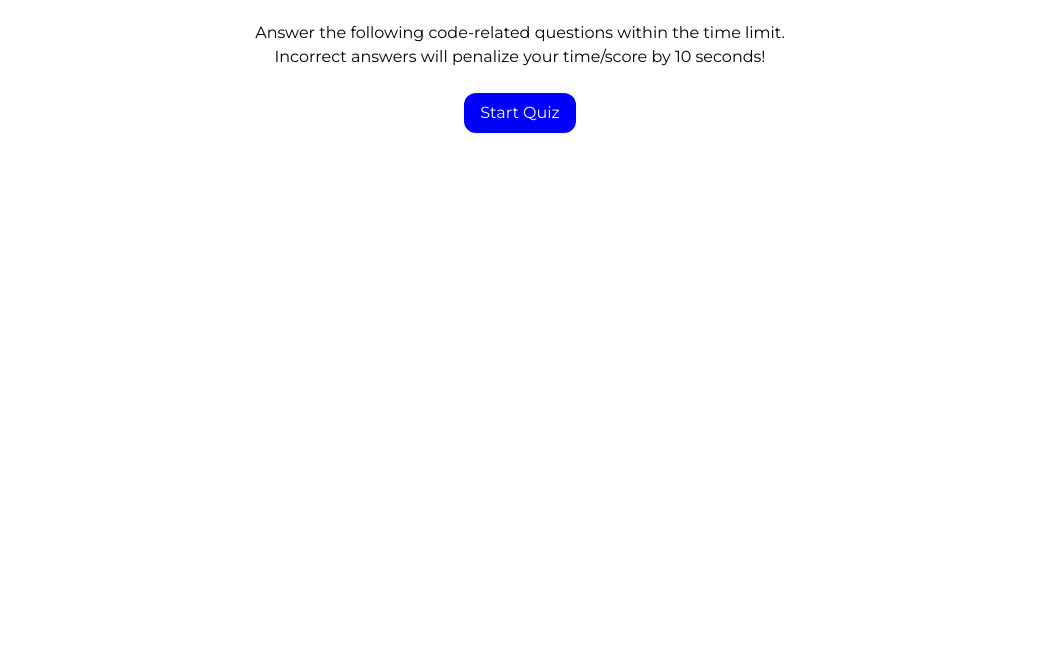
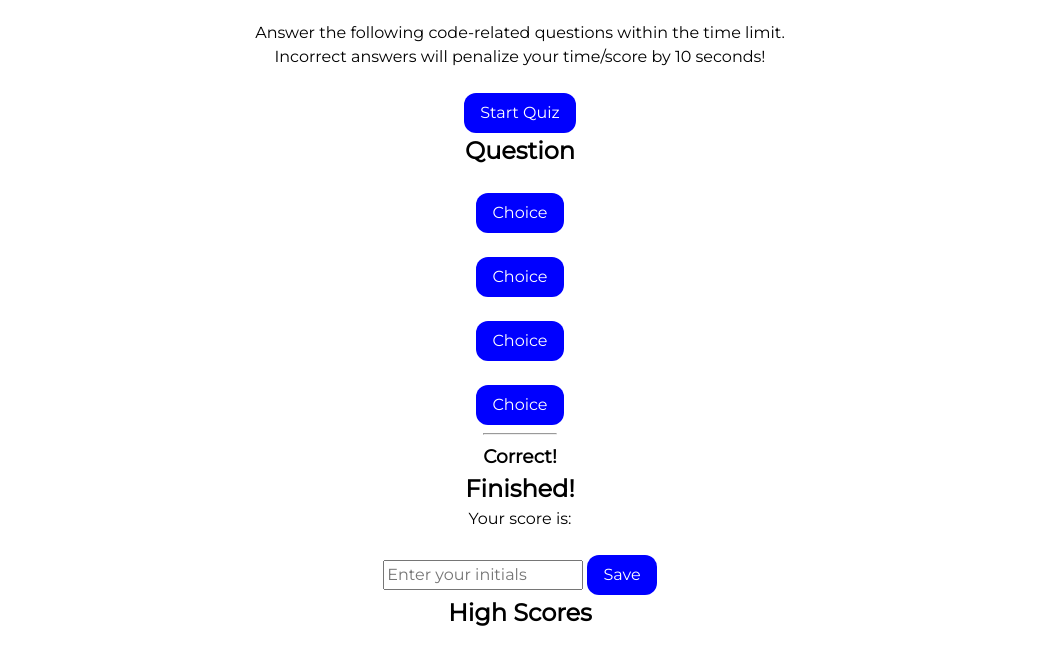
Before and after one commit to WebDevMullins/js-timed-quiz, a plain HTML site: page index.html in a window 1280 px wide. Shown: the part 203-868 px from the top of the page, without its empty margins (120-1159 px from the left). Before the commit the page ends 800 px from the top, so only its background shows below. Drawn offline with Linux system fonts and the light colour scheme.

Commit message:
add sections to html

```diff
--- a/css/styles.css
+++ b/css/styles.css
@@ -20,6 +20,24 @@ main {
 	margin: 5rem;
 }
 
+.container {
+	display: flex;
+	flex-direction: column;
+	align-items: center;
+}
+
+#start-container {
+}
+
+#question-container {
+}
+
+#score-container {
+}
+
+#view-scores {
+}
+
 h1 {
 	margin-bottom: 1.5rem;
 }
@@ -35,3 +53,8 @@ button {
 	background-color: blue;
 	color: white;
 }
+
+button:hover {
+	background-color: orange;
+	cursor: pointer;
+}
--- a/index.html
+++ b/index.html
@@ -20,10 +20,34 @@
 			<p>Time: <span id="timer">0</span></p>
 		</header>
 		<main>
-			<h1>Coding Quiz Challenge</h1>
-			<p>Answer the following code-related questions within the time limit.</p>
-			<p>Incorrect answers will penalize your time/score by 10 seconds!</p>
-			<button>Start Quiz</button>
+			<div id="start-container" class="container">
+				<h1>Coding Quiz Challenge</h1>
+				<p>Answer the following code-related questions within the time limit.</p>
+				<p>Incorrect answers will penalize your time/score by 10 seconds!</p>
+				<button>Start Quiz</button>
+			</div>
+			<div id="question-container" class="container">
+				<h2 id="question">Question</h2>
+				<button class="choice">Choice</button>
+				<button class="choice">Choice</button>
+				<button class="choice">Choice</button>
+				<button class="choice">Choice</button>
+				<div id="result-container">
+					<hr />
+					<h3 id="result">Correct!</h3>
+				</div>
+			</div>
+			<div id="score-container" class="container">
+				<h2>Finished!</h2>
+				<p>Your score is:</p>
+				<form action="">
+					<input type="text" id="initials" placeholder="Enter your initials" />
+					<button id="save">Save</button>
+				</form>
+			</div>
+			<div id="view-scores" class="container">
+				<h2>High Scores</h2>
+			</div>
 		</main>
 	</body>
 </html>
```
